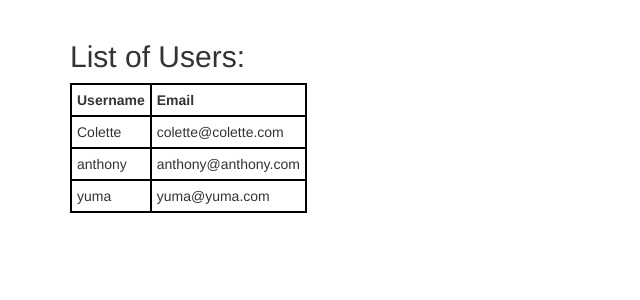
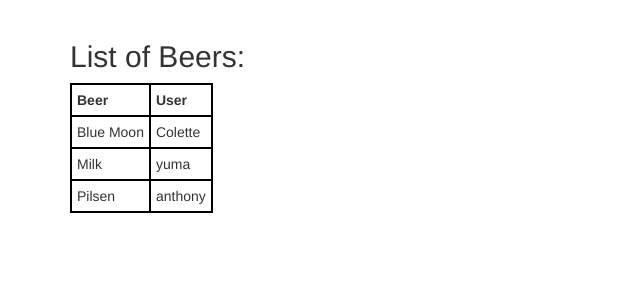
Before and after one commit to tp00012x/BeerAPI, a Django app: page /home/ in a window 1280 px wide. Shown: the part 51-351 px from the top of the page, without its empty margins (0-640 px from the left). Run offline with Django 3.2, Linux system fonts and the light colour scheme; a user stored in the database is signed in; data comes from the database, SQL or seed files in the repository; both versions use the stored data as it was after the commit; some libraries are stand-ins or nearby versions.

Commit message:
Added beer list to home

```diff
--- a/beer_tracker/forms.py
+++ b/beer_tracker/forms.py
@@ -14,4 +14,4 @@
 class NewBeerForm(forms.ModelForm):
     class Meta:
         model = BeerModel
-        fields = ('name','ibu', 'calories', 'abv', 'style', 'location')
+        fields = ('user', 'name','ibu', 'calories', 'abv', 'style', 'location')
--- a/beer_tracker/models.py
+++ b/beer_tracker/models.py
@@ -1,10 +1,12 @@
 from django.db import models
+from django.conf import settings
 from django.utils.translation import ugettext
 
 # Create your models here.
 
 class BeerModel(models.Model):
 
+    user = models.ForeignKey(settings.AUTH_USER_MODEL, default=1)
     name = models.CharField(max_length=254, default="")
     style = models.CharField(max_length=254, default="")
     location = models.CharField(max_length=254, default="")
@@ -12,7 +14,11 @@
     calories = models.IntegerField(default=0)
     abv = models.IntegerField(default=0)
 
+    class Meta:
+        verbose_name_plural = 'Beers'
 
+    def __str__(self):
+        return self.name
 # class Review(models.Model):
 #
 #     FIVE_REVIEWS = (
--- a/beer_tracker/views.py
+++ b/beer_tracker/views.py
@@ -1,6 +1,6 @@
 from django.shortcuts import render
 from beer_tracker.forms import UserForm, NewBeerForm
-from django.contrib.auth.models import User
+from beer_tracker.models import BeerModel
 
 from django.contrib.auth import authenticate, login, logout
 from django.http import HttpResponseRedirect
@@ -12,12 +12,12 @@
 @login_required
 def user_logout(request):
     logout(request)
-    return HttpResponseRedirect(reverse("index"))
+    return HttpResponseRedirect(reverse('index'))
 
 @login_required
 def home(request):
-    users = User.objects.order_by('username')
-    dict = {'records':users}
+    beers = BeerModel.objects.order_by('name')
+    dict = {'records':beers}
     return render(request, 'beer_tracker/home.html', context=dict)
 
 @login_required
--- a/templates/beer_tracker/base.html
+++ b/templates/beer_tracker/base.html
@@ -3,7 +3,7 @@
 <html lang="en">
 <head>
     <meta charset="UTF-8">
-    <title>Base</title>
+    <title>BeerAPI</title>
     <!-- Latest compiled and minified CSS -->
     <link rel="stylesheet" href="https://maxcdn.bootstrapcdn.com/bootstrap/3.3.7/css/bootstrap.min.css" integrity="sha384-BVYiiSIFeK1dGmJRAkycuHAHRg32OmUcww7on3RYdg4Va+PmSTsz/K68vbdEjh4u" crossorigin="anonymous">
     <link rel="stylesheet" href="{% static "css/styles.css" %}">
--- a/templates/beer_tracker/home.html
+++ b/templates/beer_tracker/home.html
@@ -3,22 +3,22 @@
 {% load staticfiles %}
 
 {% if records %}
-    <h2>List of Users:</h2>
+    <h2>List of Beers:</h2>
     <table>
         <thead>
-            <th>Username</th>
-            <th>Email</th>
+            <th>Beer</th>
+            <th>User</th>
         </thead>
-    {% for users in records %}
+    {% for beers in records %}
     <tr>
-        <td>{{ users.username }}</td>
-        <td>{{ users.email }}</td>
+        <td>{{ beers.name }}</td>
+        <td>{{ beers.user }}</td>
     </tr>
     {% endfor %}
     </table>
 {% else %}
     <div class="jumbotron">
-        <p>There are currently no Users. To create one please click on New User</p>
+        <p>There are currently no Beers. To create a beer click on New Beer</p>
     </div>
 {%  endif %}
 
```
Also changed, not shown: beer_tracker/migrations/0008_beermodel_user.py (added), beer_tracker/migrations/0009_userprofile.py (added), beer_tracker/migrations/0010_auto_20170828_0327.py (added), beer_tracker/migrations/0011_auto_20170828_0329.py (added), beer_tracker/migrations/0012_auto_20170828_0330.py (added), db.sqlite3.
